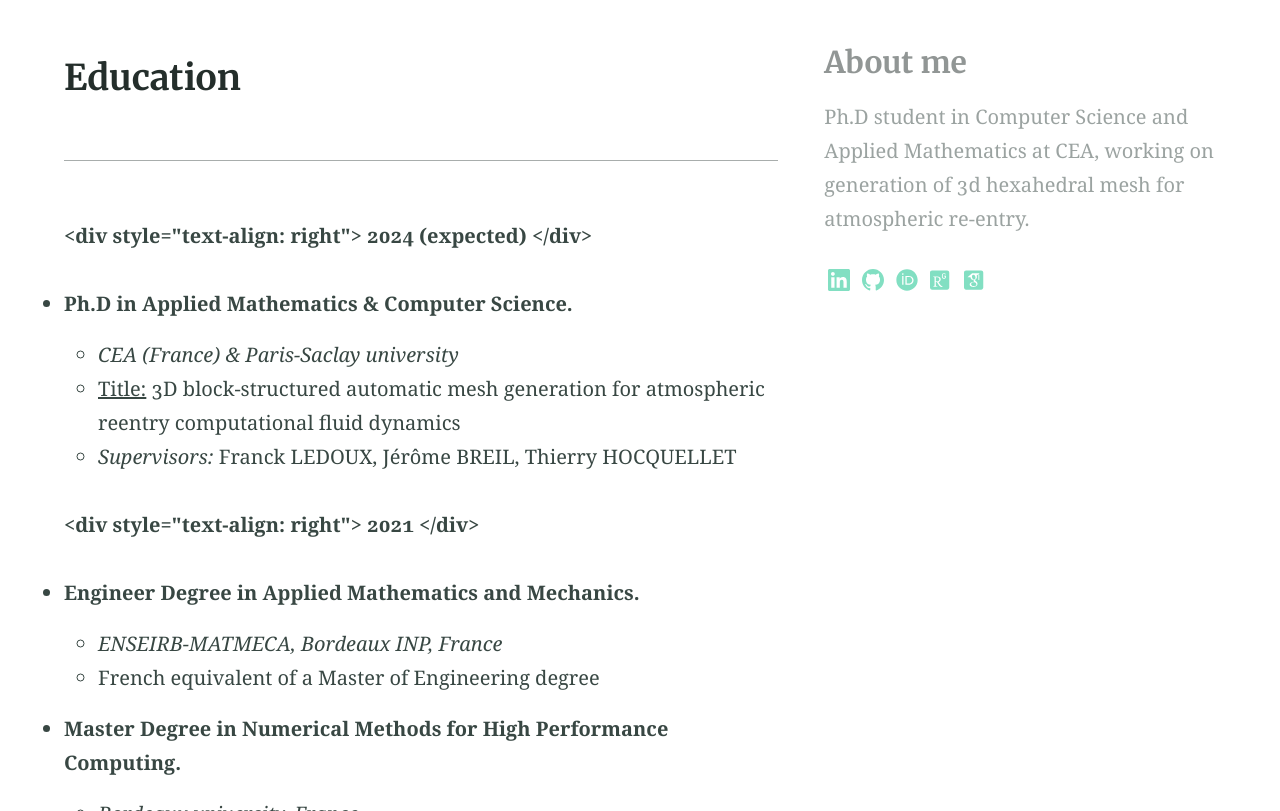
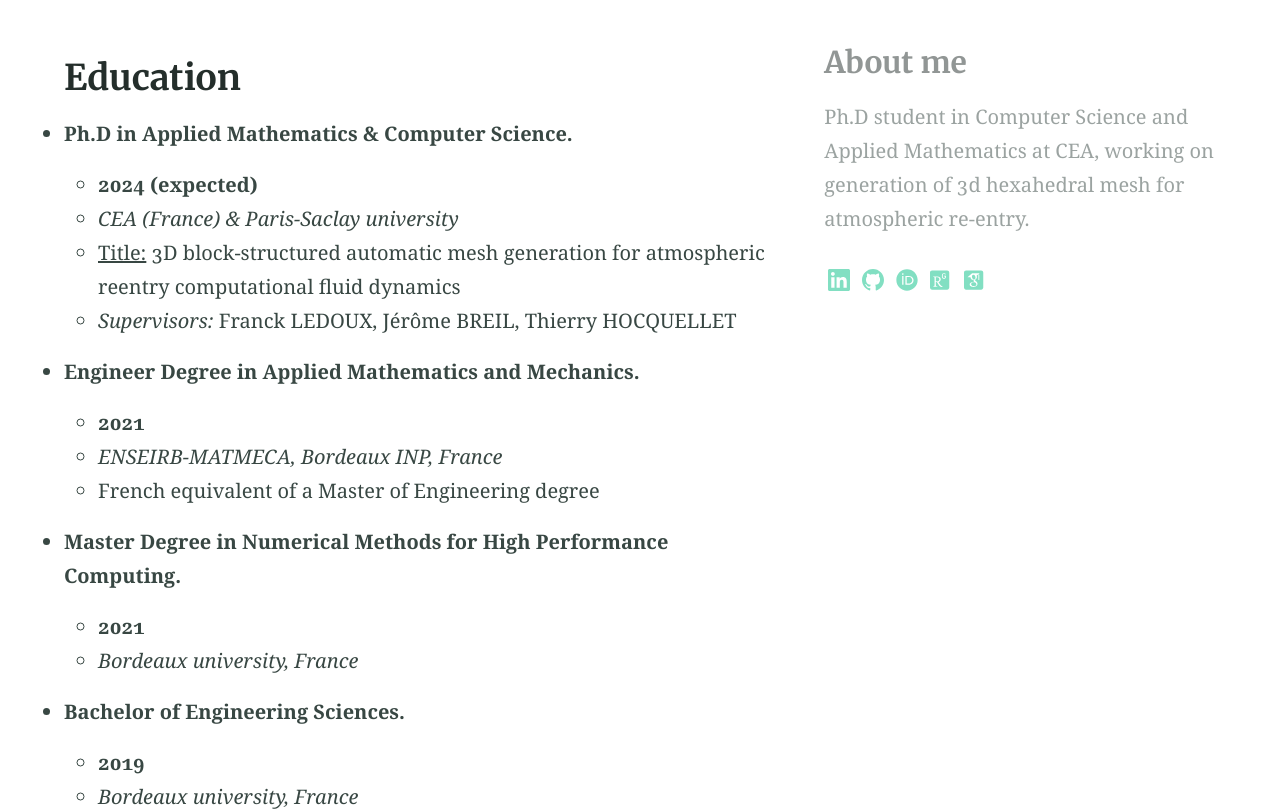
Before and after one commit to claireroche/claireroche.github.io, a Jekyll site: the page built from cv.md, in a window 1280 px wide and 900 px high, scrolled down 339 px, cut to the strip 89-900 px from the top of the window. Built offline with Jekyll 4.4.1, drawn with Linux system fonts in a browser that asks for light colours; a style sheet for code colours, icons or effects is not loaded; some of the changed text lies outside the part shown.

Commit message:
update cv

```diff
--- a/cv.md
+++ b/cv.md
@@ -10,45 +10,40 @@ aside: true
 <center> </center>
 
 ## Education
-___
-
-**<div style="text-align: right"> 2024 (expected) </div>**
 
 * **Ph.D in Applied Mathematics & Computer Science.**
+  * **2024 (expected)**
   * _CEA (France) & Paris-Saclay university_
   * <u>Title:</u> 3D block-structured automatic mesh generation for atmospheric reentry computational fluid dynamics
   * _Supervisors:_ Franck LEDOUX, Jérôme BREIL, Thierry HOCQUELLET
 
 
-**<div style="text-align: right"> 2021 </div>**
-
 * **Engineer Degree in Applied Mathematics and Mechanics.**
+  * **2021**
   * _ENSEIRB-MATMECA, Bordeaux INP, France_
   * French equivalent of a Master of Engineering degree
 
 
 * **Master Degree in Numerical Methods for High Performance Computing.**
+  * **2021**
   * _Bordeaux university, France_
 
 
-**<div style="text-align: right"> 2019 </div>**
-
 * **Bachelor of Engineering Sciences.**
+  * **2019**
   * _Bordeaux university, France_
 
 
-**<div style="text-align: right"> 2016-2018 </div>**
-
 * **Preparatory classes to Grandes Ecoles** in Mathematics and Physics.
+  * **2016-2018**
   * _Camille-Jullian, Bordeaux, France_
   * Preparatory classes for French selective engineering schools
 
 ## Work Experience
-___
 
-**Feb. 2021 - Aug. 2021**
-_CEA, France_
-**Internship** on consideration of wall deformations in the simulation of aerodynamic flows.
+* **Internship** on consideration of wall deformations in the simulation of aerodynamic flows.
+  * **Feb. 2021 - Aug. 2021**
+  * _CEA, France_
   * _Supervisors:_ Marina OLAZABAL-LOUME, Jérôme BREIL
   * Implementation of methods for refinement, regularization and adaptation of structured meshes.
   * Application to simulations of hypersonic flows using a stationary/unsteady 3D Navier-Stokes CFD code.
@@ -57,7 +52,6 @@ _CEA, France_
 
 
 ## Publications
-___
 
 * Roche C, Breil J, Hocquellet T, Ledoux F. Block-structured quad meshing for supersonic flow simulations.
   _Submitted to International Meshing Roundtable 2023 - conditionally accepted._
@@ -67,7 +61,6 @@ ___
   Oslo, Norway.
 
 ## Conferences
-___
 
 **Mar. 29 - 31, 2023**
 (_Abstract accepted_)
@@ -80,7 +73,6 @@ hypersonic. _Bordeaux, France_.
 
 
 ## Projects
-___
 
 **Mesh adaptation in PETSc**
   * **2020 - 2021**
@@ -92,7 +84,6 @@ ___
 
 
 ## Skills
-___
 
 |                                  |                                                                                      |
 |:------------------------------------------|:-------------------------------------------------------------------------------------|
```
